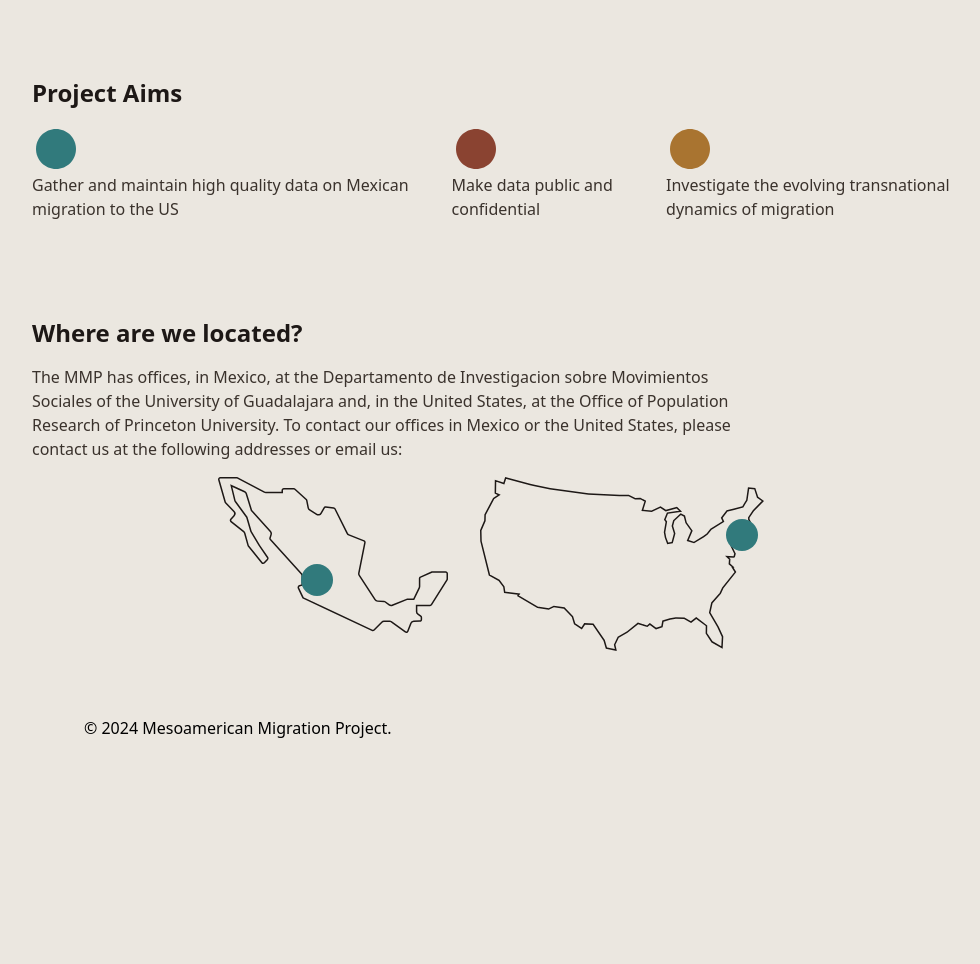
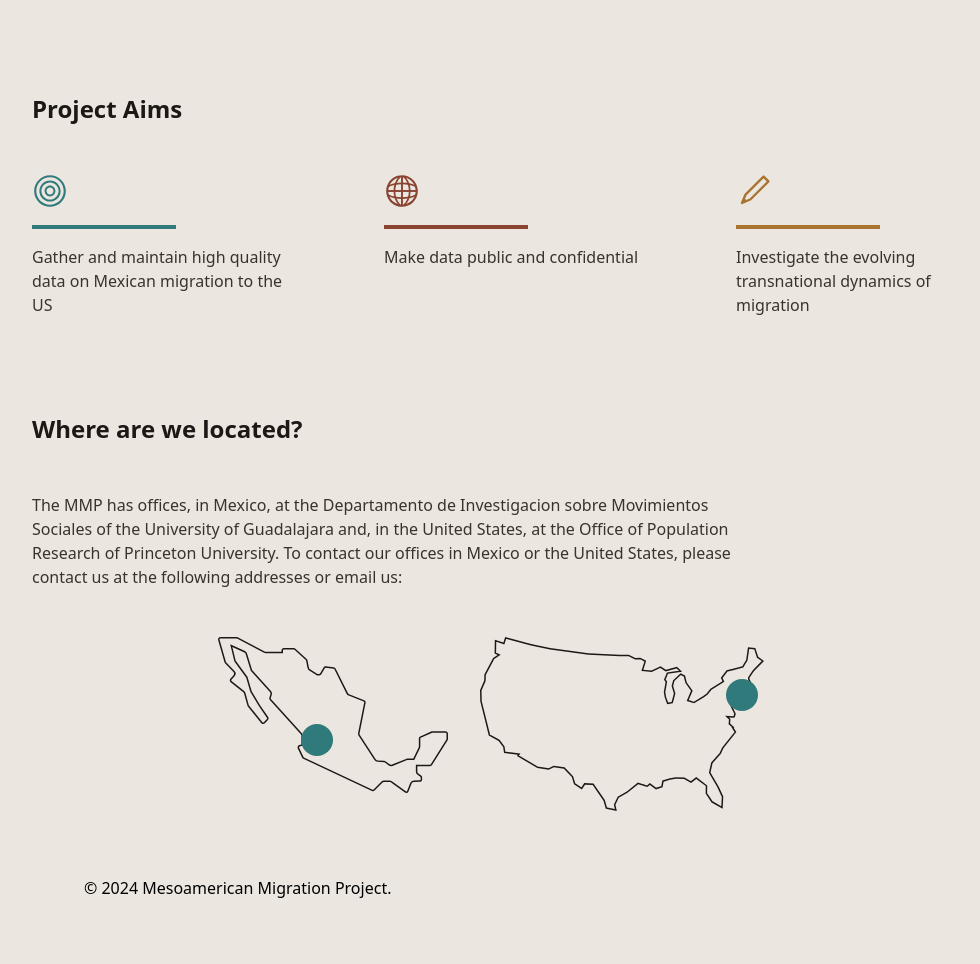
Before and after one commit to brown-ccv/mmp, an Astro site: page / in a window 1280 px wide. Shown: the part 1168-2132 px from the top of the page, without its empty margins (120-1100 px from the left). Before the commit the page ends 1972 px from the top, so only its background shows below. Built offline with nearby package versions, Linux system fonts and the light colour scheme; Astro itself is replaced by a stand-in of ours; a web font is replaced by a local one.

Commit message:
feat: add icons for project aims

```diff
--- /dev/null
+++ b/src/components/ProjectAim.astro
@@ -0,0 +1,29 @@
+---
+interface Props {
+  color: "blue" | "primary" | "brown"
+}
+
+const { color } = Astro.props
+---
+
+<div class="flex-1 flex flex-col gap-4">
+  <span
+    class={color === "blue"
+      ? "text-secondary-blue-500"
+      : color === "primary"
+        ? "text-primary-500"
+        : "text-secondary-brown-500"}
+  >
+    <slot name="icon" />
+  </span>
+  <hr
+    class={`h-1 w-36 border-none ${
+      color === "blue"
+        ? "bg-secondary-blue-500"
+        : color === "primary"
+          ? "bg-primary-500"
+          : "bg-secondary-brown-500"
+    } `}
+  />
+  <p><slot /></p>
+</div>
--- a/src/layouts/Home.astro
+++ b/src/layouts/Home.astro
@@ -2,7 +2,6 @@
 import BaseHead from "../components/BaseHead.astro"
 import Header from "../components/Header.astro"
 import Footer from "../components/Footer.astro"
-import FootPrint from "../components/svg/FootPrint"
 
 interface Props {
   title: string
--- a/src/pages/index.astro
+++ b/src/pages/index.astro
@@ -1,8 +1,9 @@
 ---
 import Home from "../layouts/Home.astro"
-import CircleIcon from "../components/svg/Circle"
 import MiniMapSvg from "../components/svg/MiniMaps"
 import FootPrint from "../components/svg/FootPrint"
+import { GlobeIcon, Pencil1Icon, TargetIcon } from "@radix-ui/react-icons"
+import ProjectAim from "../components/ProjectAim.astro"
 ---
 
 <Home
@@ -13,8 +14,8 @@ import FootPrint from "../components/svg/FootPrint"
   <div class="hidden xl:block absolute top-24 left-12">
     <FootPrint />
   </div>
-  <div class="space-y-24">
-    <section class="space-y-6 py-6 lg:w-3/4">
+  <div class="flex flex-col gap-24">
+    <section class="space-y-8 py-6 lg:w-3/4">
       <p>
         The Mexican Migration Project (MMP) was created in 1982 by an interdisciplinary team of
         researchers to further our understanding of the complex process of Mexican migration to the
@@ -36,24 +37,24 @@ import FootPrint from "../components/svg/FootPrint"
         behavior of Mexican migrants.
       </p>
     </section>
-    <section class="space-y-4">
+    <section class="space-y-12">
       <h3 class="title font-semibold">Project Aims</h3>
-      <div class="flex space-x-6">
-        <div>
-          <CircleIcon styling="fill-secondary-blue-500" />
-          <p>Gather and maintain high quality data on Mexican migration to the US</p>
-        </div>
-        <div>
-          <CircleIcon styling="fill-primary-500" />
-          <p>Make data public and confidential</p>
-        </div>
-        <div>
-          <CircleIcon styling="fill-secondary-brown-500" />
-          <p>Investigate the evolving transnational dynamics of migration</p>
-        </div>
+      <div class="flex flex-wrap gap-20 justify-center">
+        <ProjectAim color="blue">
+          <TargetIcon slot="icon" height={36} width={36} />
+          Gather and maintain high quality data on Mexican migration to the US
+        </ProjectAim>
+        <ProjectAim color="primary">
+          <GlobeIcon slot="icon" height={36} width={36} />
+          Make data public and confidential
+        </ProjectAim>
+        <ProjectAim color="brown">
+          <Pencil1Icon slot="icon" height={36} width={36} />
+          Investigate the evolving transnational dynamics of migration
+        </ProjectAim>
       </div>
     </section>
-    <section class="space-y-4 lg:w-3/4">
+    <section class="space-y-12 lg:w-3/4">
       <h3 class="title font-semibold">Where are we located?</h3>
       <p>
         The MMP has offices, in Mexico, at the Departamento de Investigacion sobre Movimientos
```
